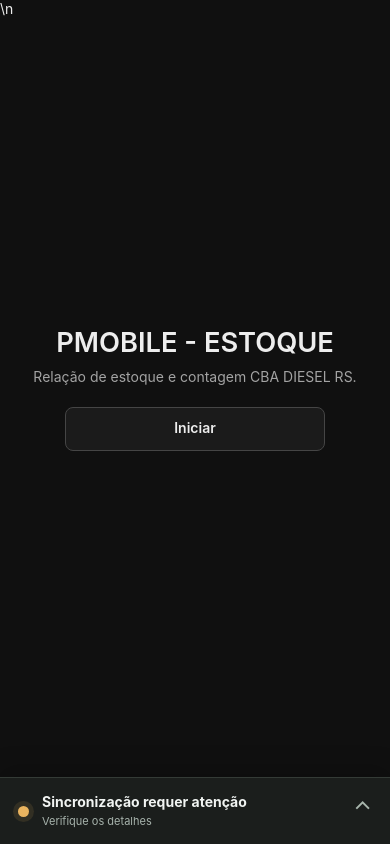
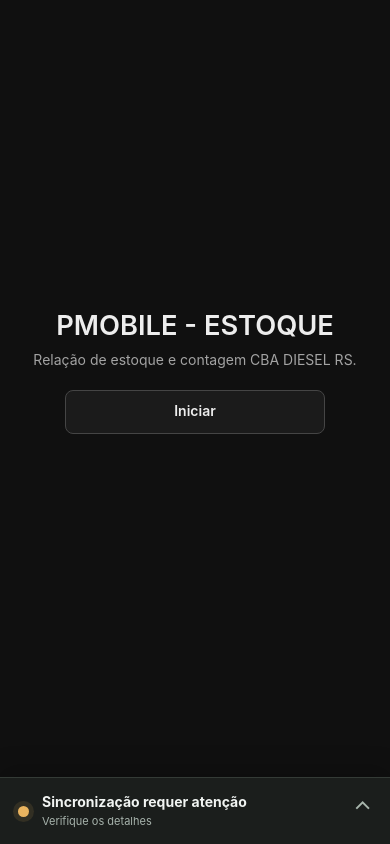
Before and after one commit to KozeiroKodak/pmobiletest, a website: page index.html in a window 390 px wide. Drawn offline with nearby package versions, Linux system fonts and the light colour scheme; no server answers.

Commit message:
Update remove literal backslash-n artifacts from PMobile markup and CSS

```diff
--- a/index.html
+++ b/index.html
@@ -58,7 +58,8 @@
     <link rel="stylesheet" href="implementacoes/rastreioimportacao.css?v=0.0.248">
 
 <link rel="stylesheet" href="sync-center.css?v=1.0.0">
-<link rel="stylesheet" href="cotacoes.css?v=1"><link rel="stylesheet" href="monochrome.css?v=2.0.0">\n</head>
+<link rel="stylesheet" href="cotacoes.css?v=1"><link rel="stylesheet" href="monochrome.css?v=2.0.1">
+</head>
 
 <body>
 
```
